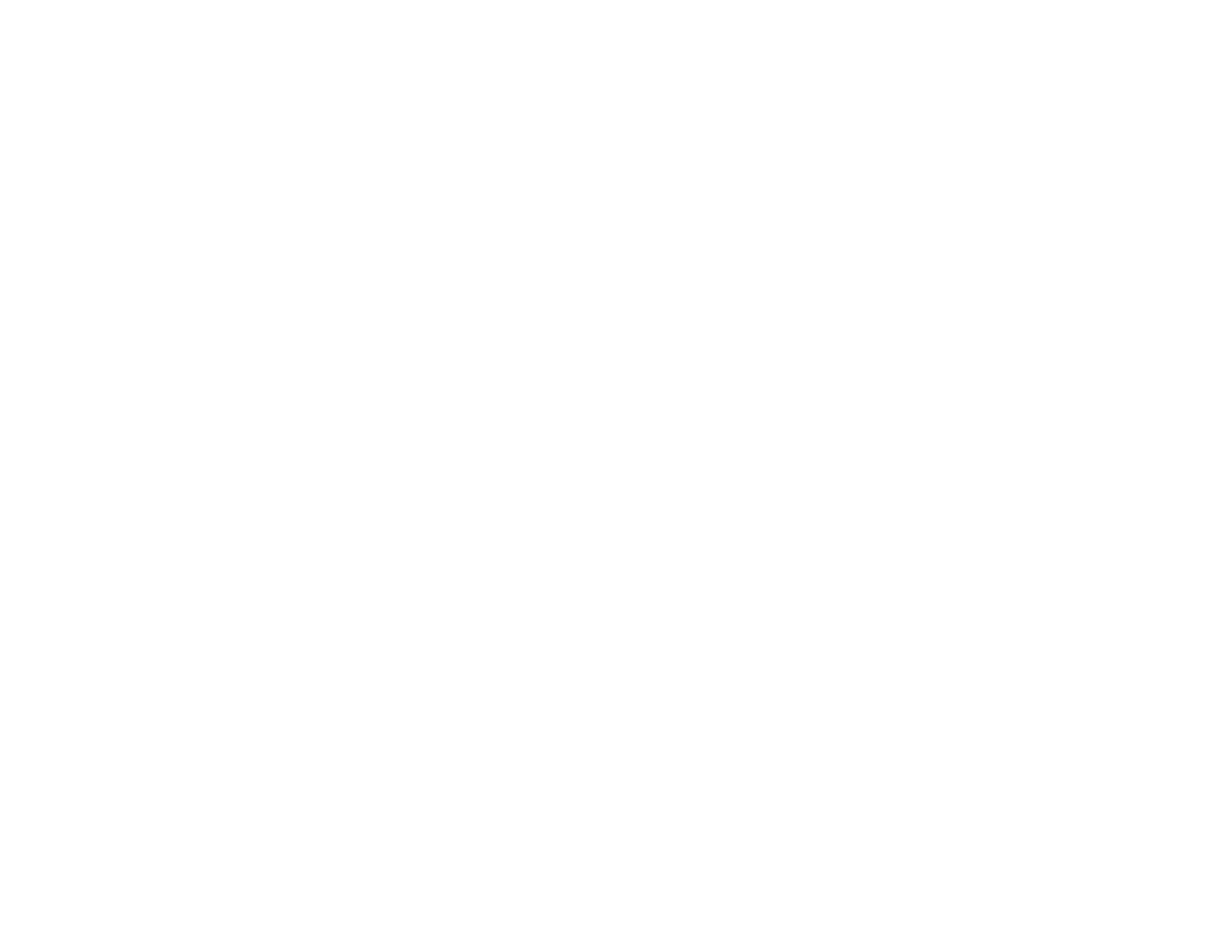
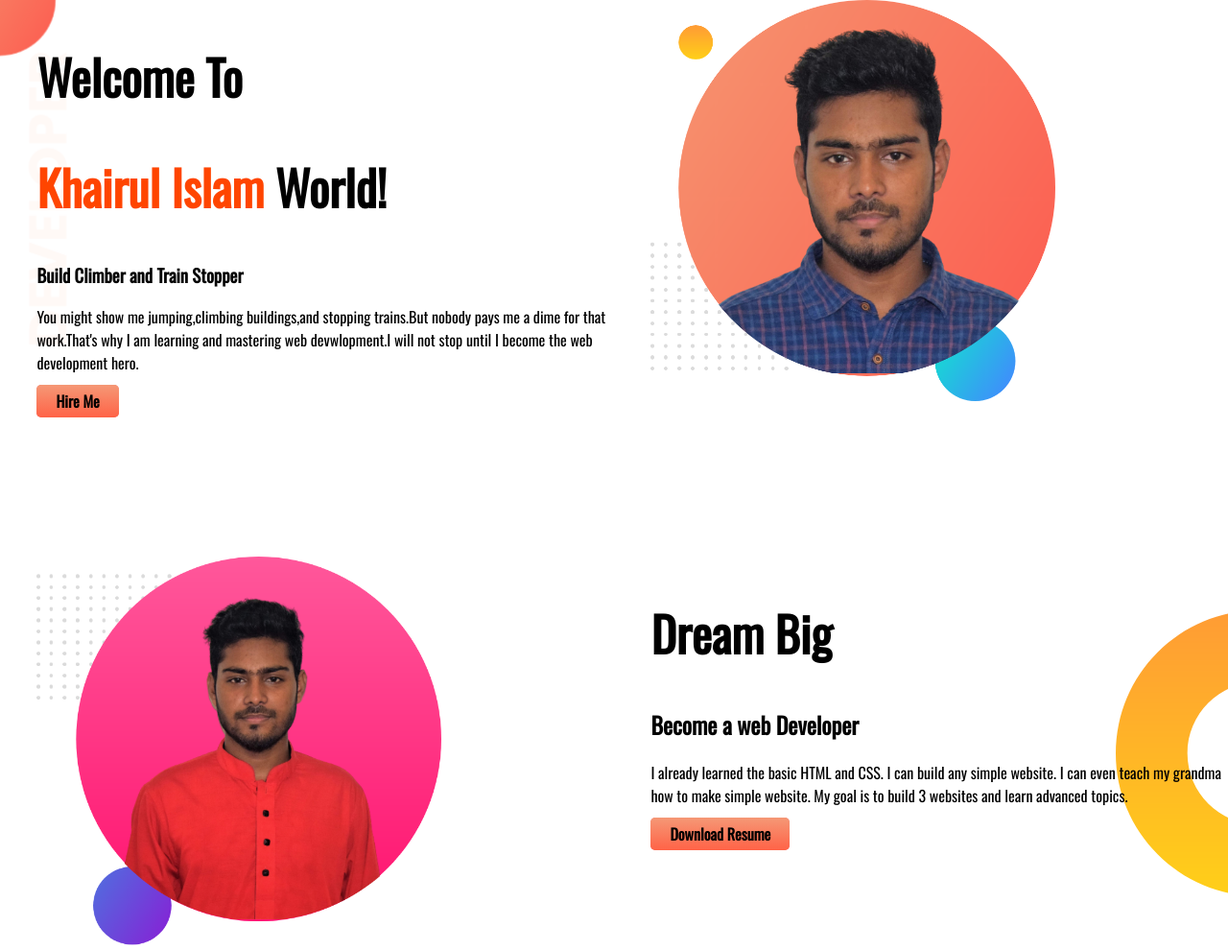
Before and after one commit to khairulislam9964/My-Portfolio, a plain HTML site: page index.html in a window 1280 px wide. Shown: the whole page at 96% size. Before the commit the page ends 800 px from the top, so only its background shows below. Drawn offline with nearby package versions, Linux system fonts and the light colour scheme; files that its build step writes are made by us from their sources.

Commit message:
content added

```diff
--- a/index.html
+++ b/index.html
@@ -1,13 +1,44 @@
 <!DOCTYPE html>
 <html lang="en">
+
 <head>
     <meta charset="UTF-8">
     <meta http-equiv="X-UA-Compatible" content="IE=edge">
     <meta name="viewport" content="width=device-width, initial-scale=1.0">
     <title>My-Portfolio</title>
+    <link rel="preconnect" href="https://fonts.googleapis.com">
+    <link rel="preconnect" href="https://fonts.gstatic.com" crossorigin>
+    <link href="https://fonts.googleapis.com/css2?family=Oswald&display=swap" rel="stylesheet">
     <link rel="stylesheet" href="style.css">
 </head>
+
 <body>
+    <section class="top-banner">
+        <div class="half-width">
+            <h1>Welcome To</h1>
+            <h1><span class="colorful">Khairul Islam</span> World!</h1>
+            <h3>Build Climber and Train Stopper</h3>
+            <p>You might show me jumping,climbing buildings,and stopping trains.But nobody pays me a dime for that
+                work.That's why I am learning and mastering web devwlopment.I will not stop until I become the web
+                development hero.</p>
+            <a class="hire-me-button" href="https://www.linkedin.com/in/khairul-islam-768619197" target="_blank">Hire
+                Me</a>
+        </div>
+        <div class="half-width">
+            <img src="images/khairul.png" alt="photo of khairul islam">
+        </div>
+    </section>
+    <section class="middle-banner">
+        <div class="half-width">
+            <img src="images/khairul-big.png" alt="photo of khairul islam">
+        </div>
+        <div class="half-width">
+            <h1>Dream Big</h1>
+            <h2>Become a web Developer</h2>
+            <p>I already learned the basic HTML and CSS. I can build any simple website. I can even teach my grandma how to make simple website. My goal is to build 3 websites and learn advanced topics.</p>
+            <a class="Resume-button" href="" target="_blank">Download Resume</a>
+        </div>
+    </section>
+</body>
 
-</body>
 </html>
--- /dev/null
+++ b/style.css
@@ -0,0 +1,49 @@
+*
+body{
+    font-family: 'Oswald', sans-serif;
+    margin: 0;
+}
+h1{
+    font-size: 50px;
+}
+.colorful{
+    color: orangered;
+}
+section{
+    display: flex;
+}
+.half-width{
+    width: 50%;
+    padding-left:3% ;
+}
+.half-width img{
+    width: 70%;
+}
+.hire-me-button{
+    background-color: rgb(245, 124, 124);
+    color: black;
+    font-weight: 700;
+    border-radius: 5px;
+    text-decoration: none;
+    padding: 5px 20px;
+    background-image:linear-gradient(rgb(245, 152, 118),tomato)
+}
+.top-banner{
+    background-image: url(images/top-banner.png);
+    background-repeat: no-repeat;
+}
+.middle-banner{
+    margin-top: 150px;
+    background-image: url(images/dream-bg.png);
+background-position: right;
+    background-repeat:no-repeat;
+}
+.Resume-button{
+    background-color: rgb(245, 124, 124);
+    color: black;
+    font-weight: 700;
+    border-radius: 5px;
+    text-decoration: none;
+    padding: 5px 20px;
+    background-image:linear-gradient(rgb(245, 152, 118),tomato)
+}
```
Also changed, not shown: css/style.css (deleted), images/dream-bg.png (added), images/exp-bg.png (added), images/khairul-big.png (added), images/khairul.png (added), images/top-banner.png (added).
